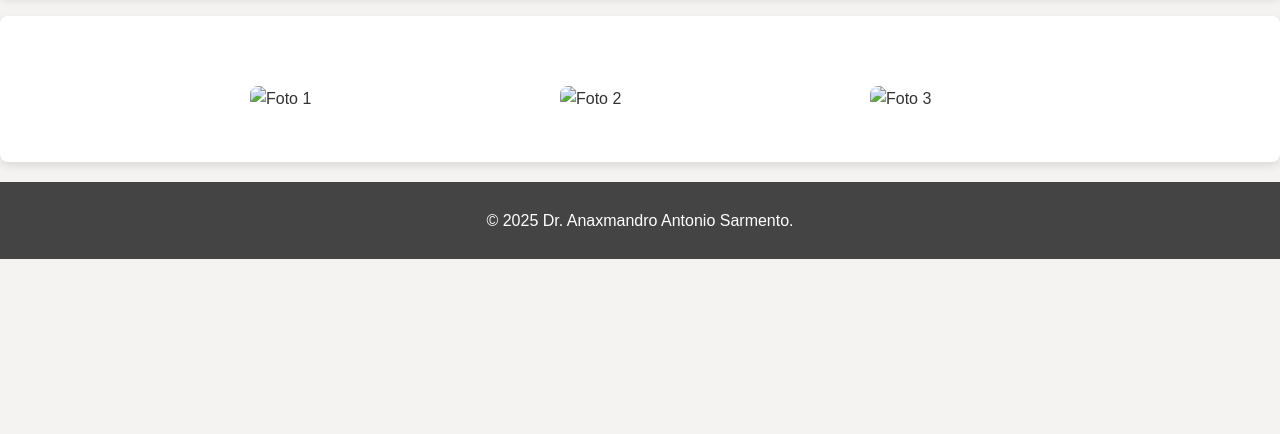
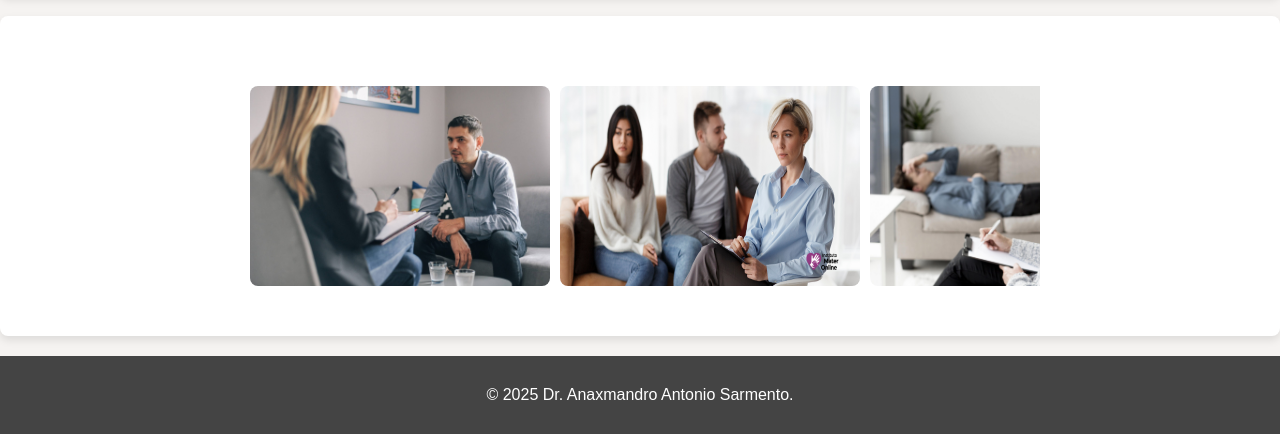
Before and after one commit to HodrigoDionathan/anaxmandro1, a plain HTML site: page index.html in a window 1280 px wide. Shown: the part 1649-2083 px from the top of the page. Before the commit the page ends 1908 px from the top, so only its background shows below. Drawn offline with Linux system fonts and the light colour scheme.

Commit message:
Update index.html
atee

```diff
--- a/index.html
+++ b/index.html
@@ -333,7 +333,7 @@
     <section id="sobre">
         <div class="container">
             <div style="display: flex; justify-content: flex-end;">
-                <img src="imagens/medicina.jpg" alt="Foto do Dr. Anaxmandro" style="width: 200px; height: 200px; border-radius: 50%; margin-bottom: 20px;">
+                <img src="medicina.jpg" alt="Foto do Dr. Anaxmandro" style="width: 200px; height: 200px; border-radius: 50%; margin-bottom: 20px;">
             </div>
             <h1>Dr. Anaxmandro Antonio Sarmento</h1>
             <p>Dr. Anaximandro Antonio Sarmento é um renomado médico psiquiatra que se dedica ao cuidado da saúde mental, atuando com excelência em várias localidades no Nordeste do Brasil. Reconhecido por seu atendimento humanizado e abordagem acolhedora, ele tem ajudado inúmeros pacientes a enfrentar desafios relacionados à mente e ao bem-estar emocional.</p>
@@ -396,9 +396,9 @@
         <div class="container">
             <h2></h2>
             <div class="galeria">
-                <img src="imagens/11.jpeg" alt="Foto 1">
-                <img src="imagens/12.png" alt="Foto 2">
-                <img src="imagens/13.jpg" alt="Foto 3">
+                <img src="11.jpeg" alt="Foto 1">
+                <img src="12.png" alt="Foto 2">
+                <img src="13.jpg" alt="Foto 3">
             </div>
         </div>
     </section>
```
